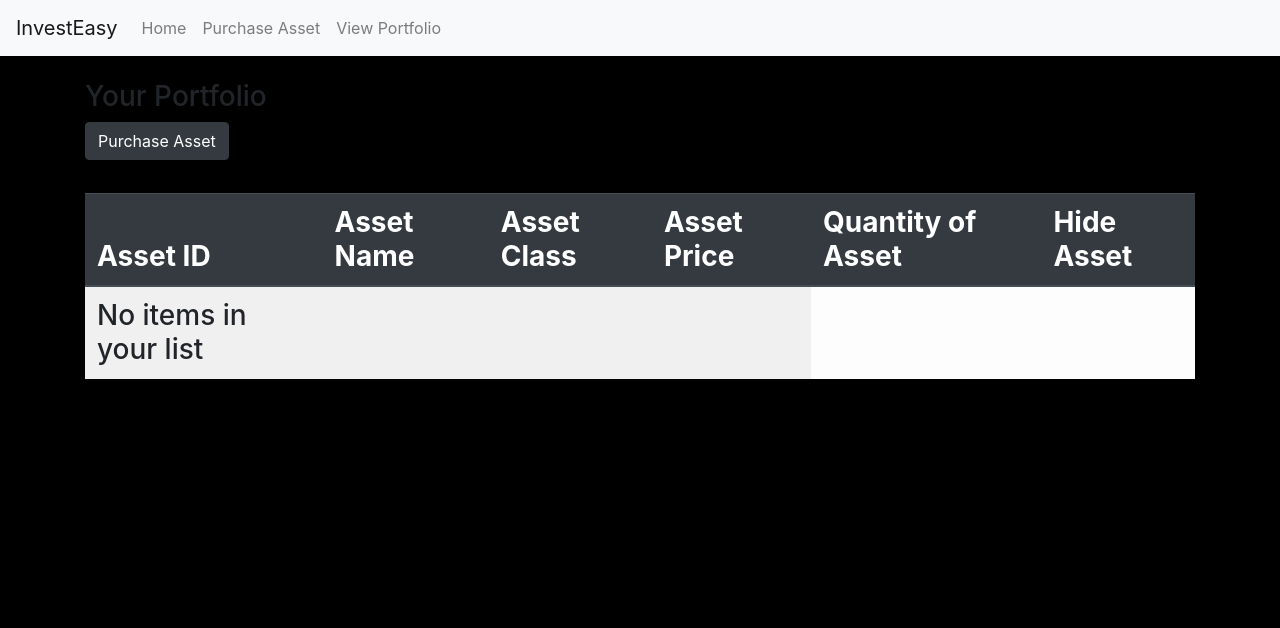
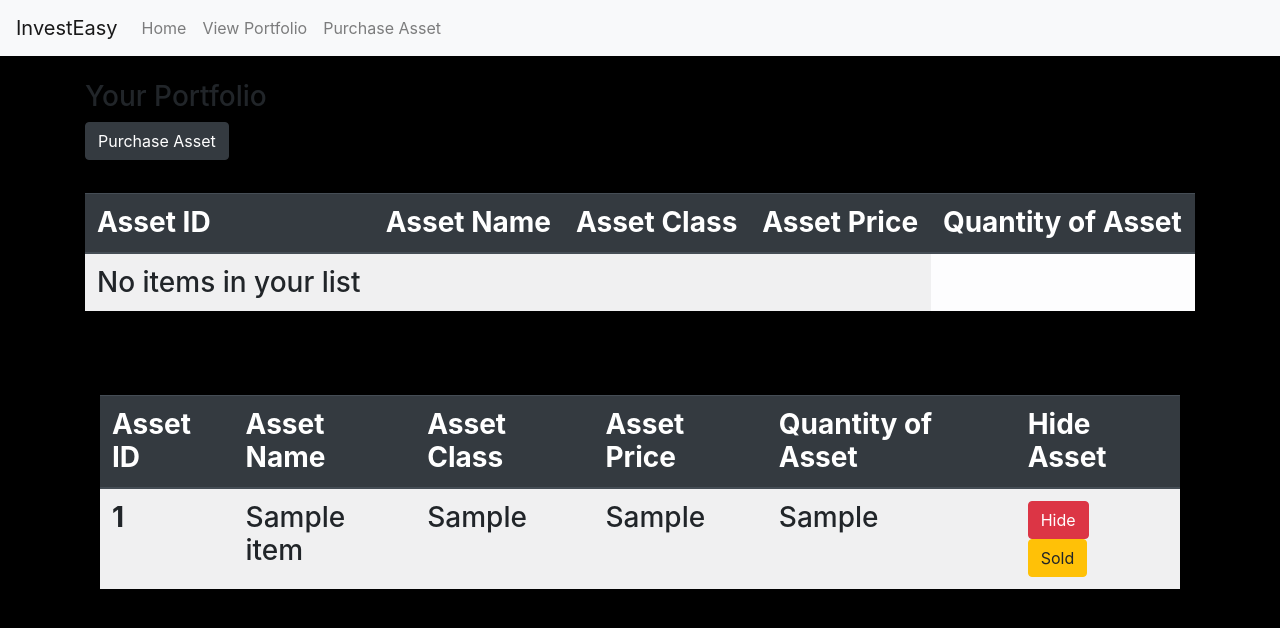
Before and after one commit to jschmidt345/blue_solo, a Django app: page /view_portfolio in a window 1280 px wide. Shown: the top 628 px of the page. Run offline with Django 3.2, Linux system fonts and the light colour scheme; tables that the repository leaves empty hold one stand-in row (values such as "Sample post"); some libraries are stand-ins or nearby versions.

Commit message:
last update of june 14

```diff
--- a/finance_app/templates/finance_app/view_portfolio.html
+++ b/finance_app/templates/finance_app/view_portfolio.html
@@ -17,7 +17,6 @@
       <th scope="col">Asset Class</th>
       <th scope="col">Asset Price</th>
       <th scope='col'>Quantity of Asset</th>
-      <th scope='col'>Hide Asset</th>
     </tr>
   </thead>
   <tbody>
@@ -32,10 +31,69 @@
       <td>{{ item.price }}</td>
       <td>{{ item.quantity }}</td>
       <td>
+        <form action="{% url 'sold' %}" method="POST">
+          {% csrf_token %}
+          <input type="hidden" name='id' value="{{ item.id }}">
+          <input class='td_button btn btn-success' type='submit' value='Sell Item'>
+        </form>
+      </td>
+    </tr>
+        {% endfor %}
+    {% else %}
+        <tr>
+            <td>No items in your list</td>
+            <td></td>
+            <td></td>
+            <td></td>
+        </tr>
+    {% endif %}
+
+
+  </tbody>
+</table>
+
+
+
+
+
+
+<div class='container'>
+    <br>
+    <br>
+    <div class='Portfolio'>
+        <table class="table table-striped table-light">
+  <thead class = 'thead-dark' >
+    <tr>
+      <th scope="col">Asset ID</th>
+      <th scope="col">Asset Name</th>
+      <th scope="col">Asset Class</th>
+      <th scope="col">Asset Price</th>
+      <th scope='col'>Quantity of Asset</th>
+      <th scope='col'>Hide Asset</th>
+    </tr>
+  </thead>
+  <tbody>
+
+    {% if sold%}
+        {% for item in sold %}
+
+    <tr>
+      <th scope="row">1</th>
+      <td>{{ item.asset_name }}</td>
+      <td>{{ item.asset_class }}</td>
+      <td>{{ item.price }}</td>
+      <td>{{ item.quantity }}</td>
+      <td>
         <form action="{% url 'delete' %}" method='POST'>
             {% csrf_token %}
             <input type='hidden' name='id' value="{{ item.id }}">
             <input class='btn btn-danger' type='submit' value='Hide'>
+        </form>
+        <form action="{% url 'sold' %}" method="POST">
+            {% csrf_token %}
+            <input type="hidden" name='id' value="{{ item.id }}">
+            <input type="hidden" name='sold' value=False>
+            <input class='td_button btn btn-warning' type='submit' value='Sold'>
         </form>
       </td>
     </tr>
--- a/finance_app/templates/partials/navbar.html
+++ b/finance_app/templates/partials/navbar.html
@@ -9,10 +9,10 @@
         <a class="nav-link" href="http://127.0.0.1:8000/">Home</a>
       </li>
       <li class="nav-item">
-        <a class="nav-link" href='add_asset'>Purchase Asset</a>
+        <a class="nav-link" href='view_portfolio'>View Portfolio</a>
       </li>
       <li class="nav-item">
-        <a class="nav-link" href='view_portfolio'>View Portfolio</a>
+        <a class="nav-link" href='add_asset'>Purchase Asset</a>
       </li>
     </ul>
   </div>
--- a/finance_app/views.py
+++ b/finance_app/views.py
@@ -41,11 +41,12 @@ def sold(request):
 
     if request.method == 'POST':
 
-        to_sell = Item.object.get(id=request.POST['sold'])
+        #to_sell = Item.object.get(id=request.POST['sold_assets'])
+        item = Item.objects.get(id=request.POST.get('id'))
 
-        to_sell.sold = request.POST['sold']
+        item.sold_assets = False
 
-        to_sell.save()
+        item.save()
 
         return redirect('portfolio')
     return redirect('portfolio')
```
